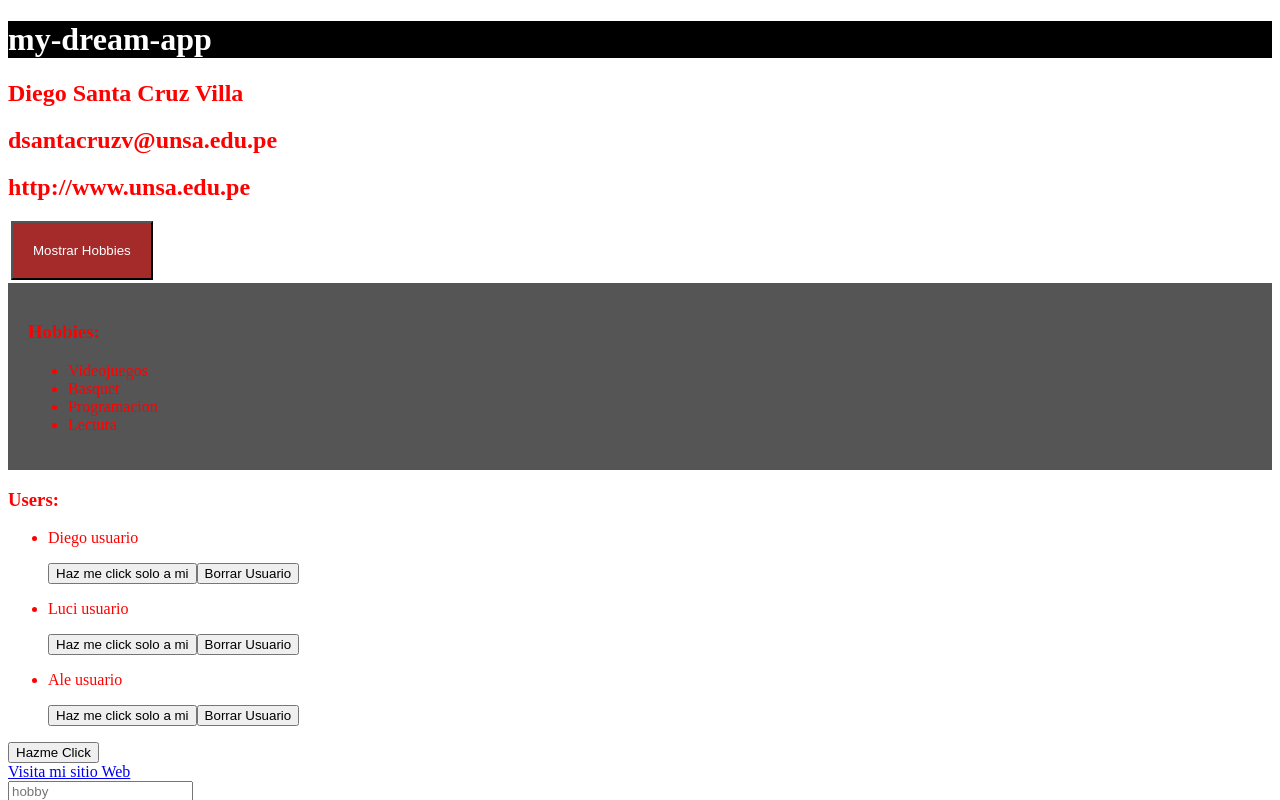
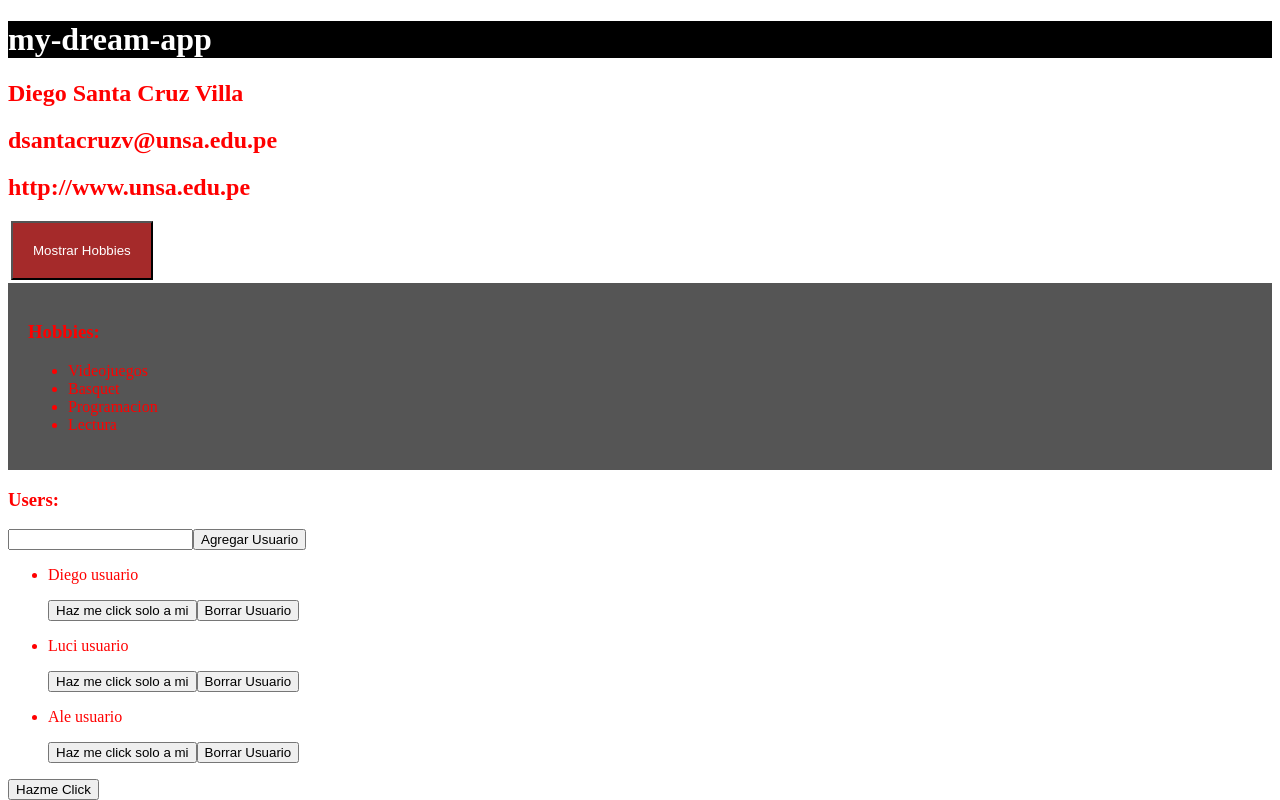
Before and after one commit to DiegoSantaC/LaboratoriosPW2, an Angular app in the folder tareaAngular/my-dream-app/: page / in a window 1280 px wide. Both pictures are taken after a click on the button "Mostrar Hobbies". Shown: the top 800 px of the page. Built offline with nearby package versions, Linux system fonts and the light colour scheme.

Commit message:
Agregando formulario para agregar usuarios e implementando su funcion adduser

```diff
--- a/tareaAngular/my-dream-app/src/app/app.component.html
+++ b/tareaAngular/my-dream-app/src/app/app.component.html
@@ -17,6 +17,10 @@
   </div>
   <div *ngIf="showhobbies" class="component3">
       <h3>Users:</h3>
+      <form (submit)="adduser(newUser)">
+        <input #newUser type="text">
+        <button>Agregar Usuario</button>
+      </form>
       <ul>
         <li *ngFor="let user of users">
           <app-user [nameUser]="user"></app-user>
--- a/tareaAngular/my-dream-app/src/app/app.component.ts
+++ b/tareaAngular/my-dream-app/src/app/app.component.ts
@@ -50,4 +50,11 @@
       }
     }
   }
+
+  adduser(newUser:any){
+    this.users.push(newUser.value);
+    newUser.value='';
+    newUser.focus();
+    return false;
+  }
 }
```
